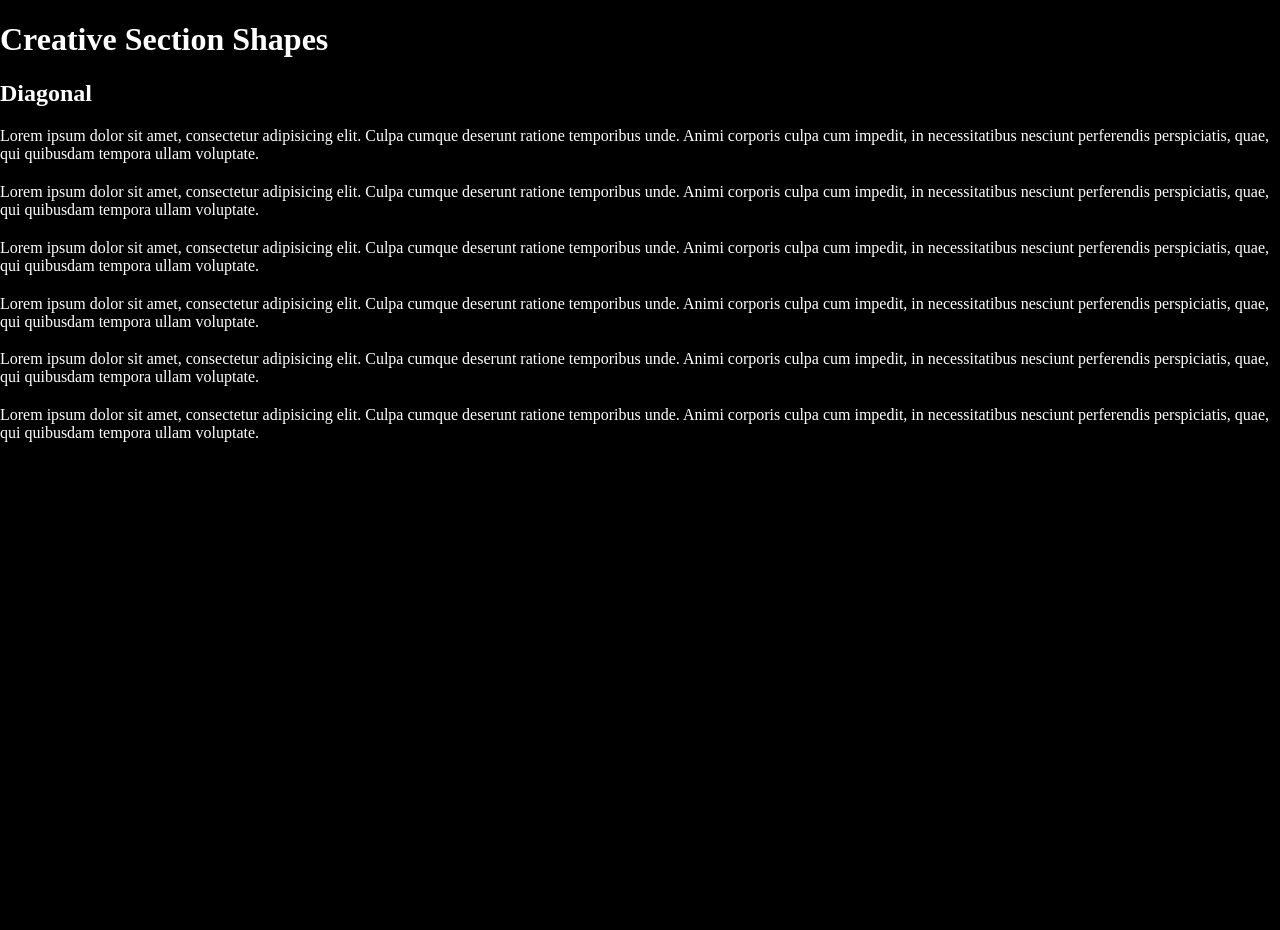
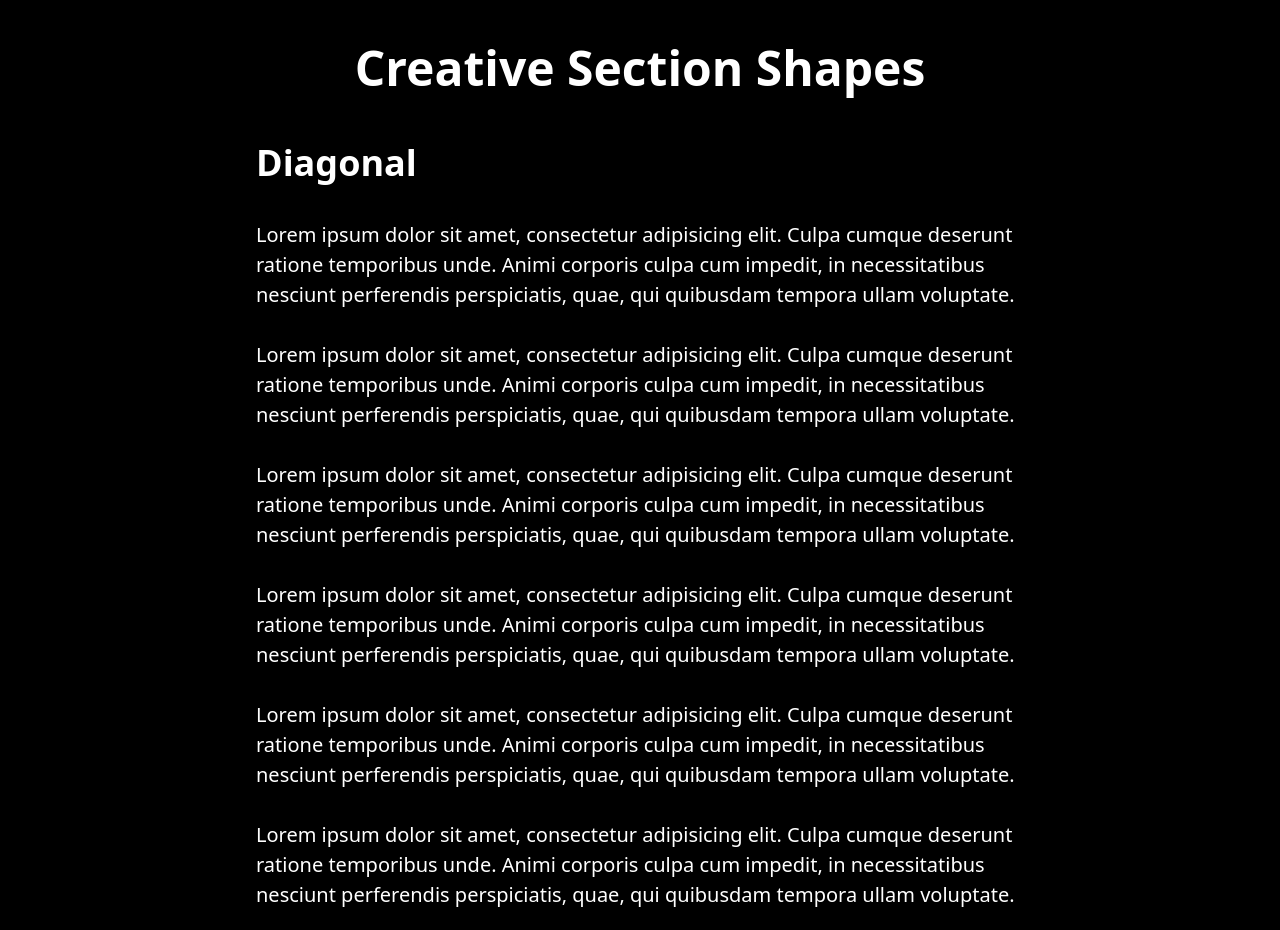
Before and after one commit to Annie-Huang/creative-section-shapes, a website: page index.html in a window 1280 px wide. Before the commit the page ends 800 px from the top, so only its background shows below. Drawn offline with Linux system fonts and the light colour scheme.

Commit message:
General style for font, title and container

```diff
--- a/style.css
+++ b/style.css
@@ -13,5 +13,23 @@ html {
 }
 
 body {
+  font-family: system-ui;
+  font-size: 1.25rem;
+  line-height: 1.5;
   margin: 0;
 }
+
+.wrapper {
+  max-width: 50rem;
+  margin-inline: auto;
+  padding-inline: 1rem;
+}
+
+.site-title {
+  font-size: 3rem;
+  text-align: center;
+}
+
+.section-title {
+  font-size: 2.25rem;
+}
```
